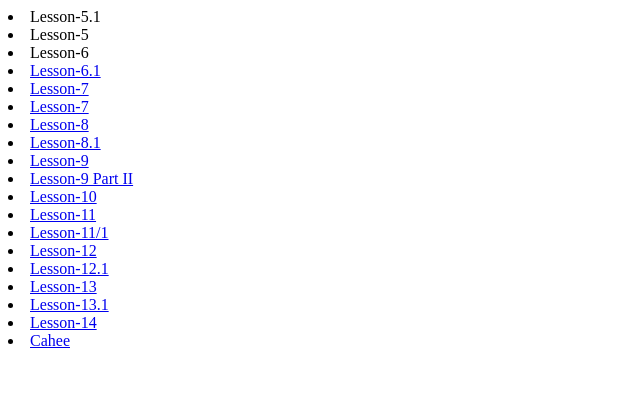
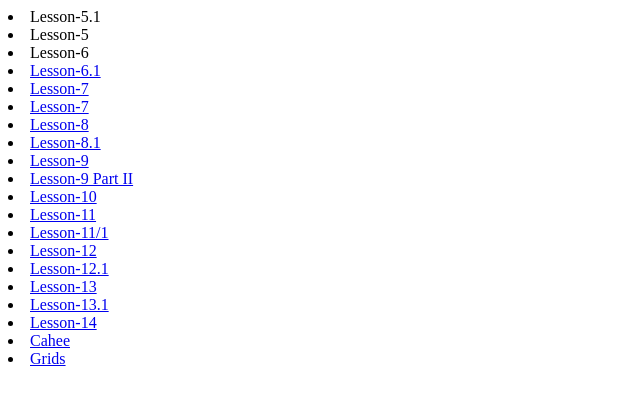
Before and after one commit to lukashuk-hub/homeworks, a plain HTML site: page index.html in a window 1280 px wide. Shown: the full height of the page, 0-640 px from the left. Drawn offline with Linux system fonts and the light colour scheme.

Commit message:
Update index.html

```diff
--- a/index.html
+++ b/index.html
@@ -35,6 +35,7 @@
     <li> <a href="./lesson13.1/index.html">Lesson-13.1</a></li>
     <li> <a href="./lesson-14/index.html">Lesson-14</a></li>
     <li> <a href="./cahee/index.html">Cahee</a></li>
+    <li> <a href="./grids/index.html">Grids</a></li>
 
     </ol>
 
```
